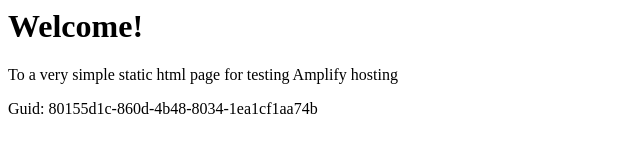
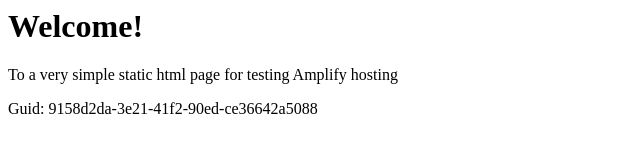
Before and after one commit to aws-aemilia-cdg/Github-PR-Commit-Integration-Test-DoNotTouch-GitHubWebhookPushCanaryTest-v1-preprod-eu-west-3, a website: page src/index.html in a window 1280 px wide. Shown: the full height of the page, 0-640 px from the left. Drawn offline with Linux system fonts and the light colour scheme.

Commit message:
commit from integ tests

```diff
--- a/src/index.html
+++ b/src/index.html
@@ -12,6 +12,6 @@
 <body>
     <h1>Welcome!</h1>
     <p>To a very simple static html page for testing Amplify hosting</p>
-    <p>Guid: 80155d1c-860d-4b48-8034-1ea1cf1aa74b</p></body>
+    <p>Guid: 9158d2da-3e21-41f2-90ed-ce36642a5088</p></body>
 
 </html>
```
